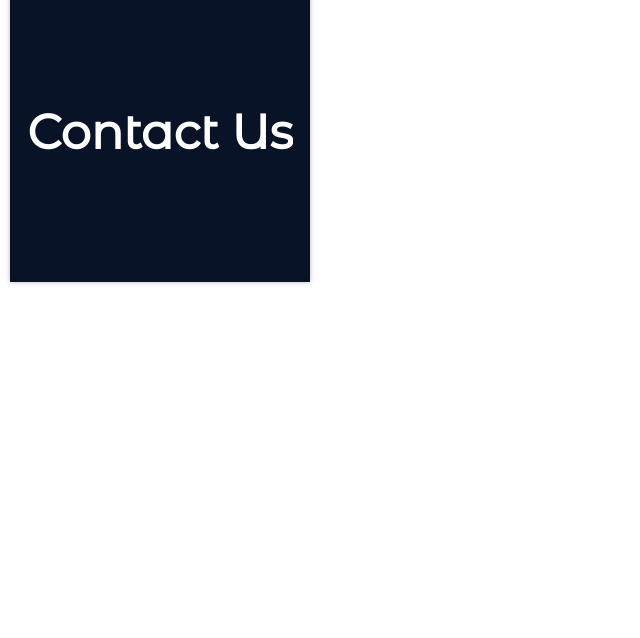
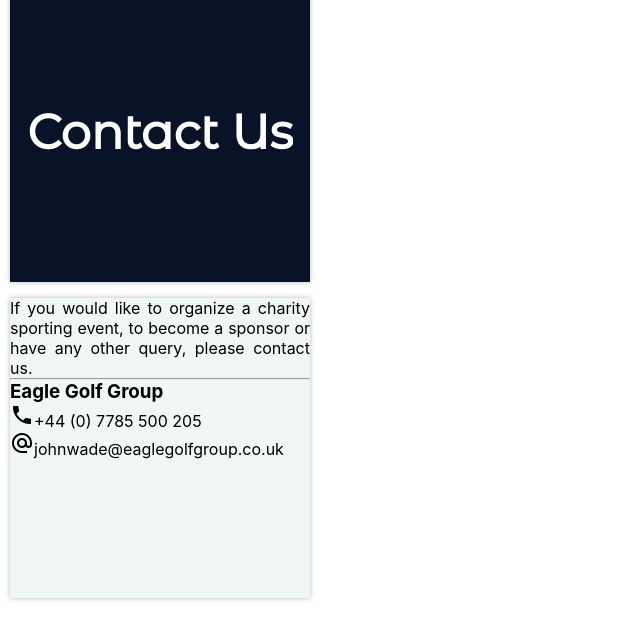
Before and after one commit to annaszalkiewicz/eaglegolfgroup, a React (Create React App) app: page / in a window 1280 px wide. Shown: the part 8244-8882 px from the top of the page, without its empty margins (0-640 px from the left). Built offline with nearby package versions, Linux system fonts and the light colour scheme.

Commit message:
Add contact item contact

```diff
--- a/src/js/Home.js
+++ b/src/js/Home.js
@@ -171,6 +171,19 @@
             <header className="grid-item section-header contact-item-1">
               <h2>Contact Us</h2>
             </header>
+            <div className="grid-item contact-item-2">
+              <p>If you would like to organize a charity sporting event, to become a sponsor or have any other query, please contact us.</p>
+              <hr/>
+              <h3>Eagle Golf Group</h3>
+              <div className="contact-telephone">
+                <i class="material-icons">phone</i>
+                <span>+44 (0) 7785 500 205</span>
+              </div>
+              <div className="contact-email">
+                <i class="material-icons">alternate_email</i>
+                <span>johnwade@eaglegolfgroup.co.uk</span>
+              </div>
+            </div>
 
           </div>
         </main>
```
